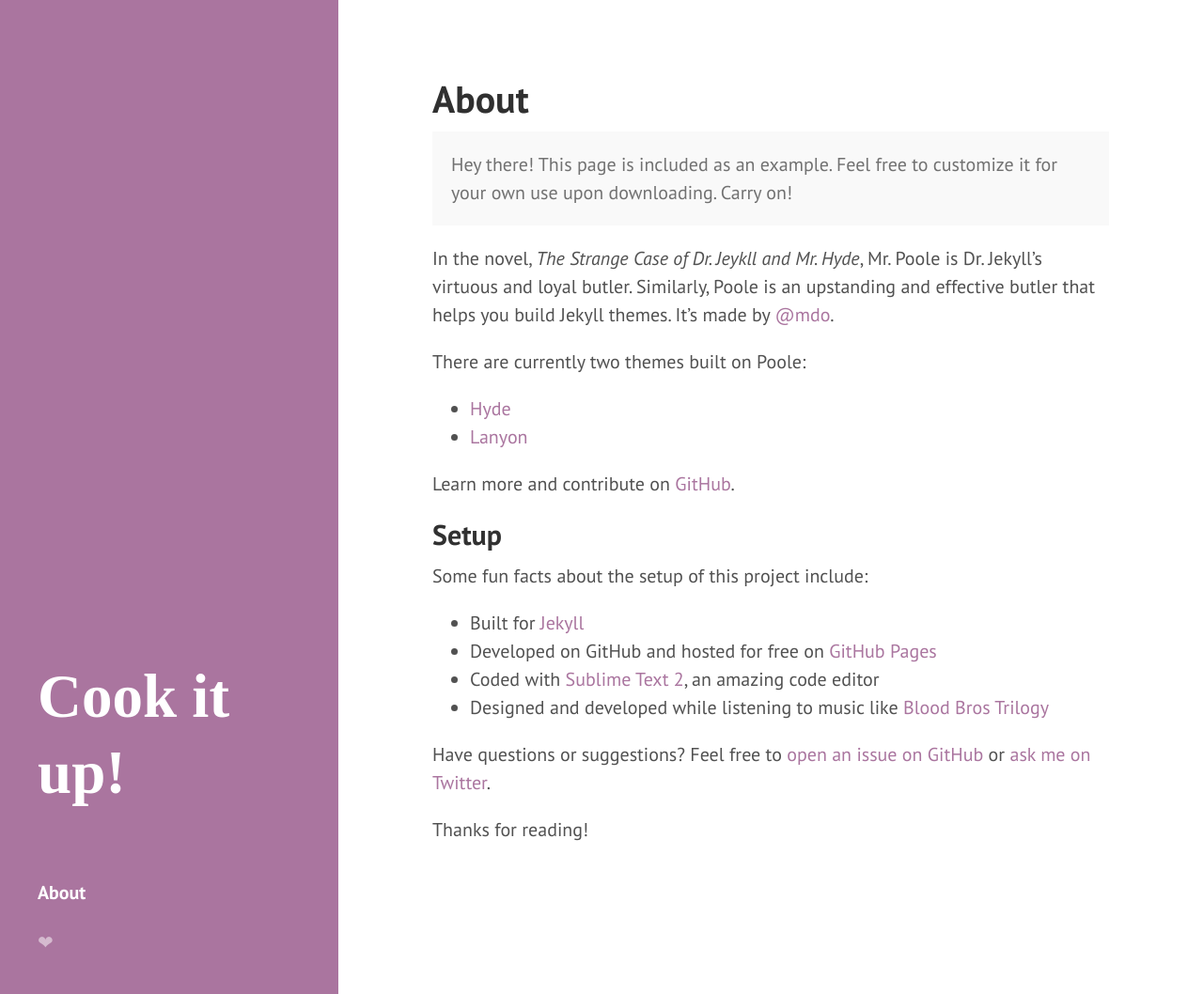
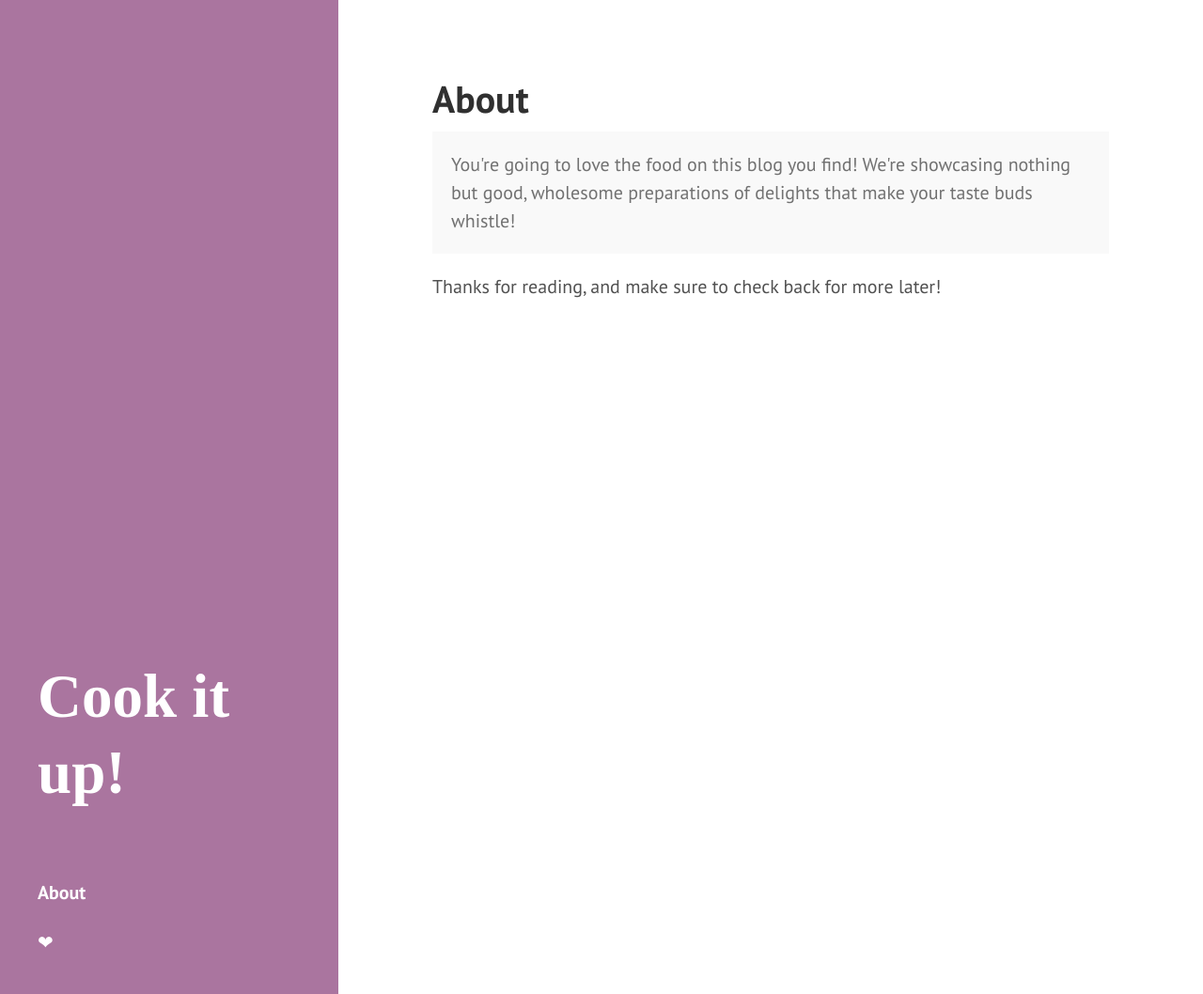
Before and after one commit to JustenRickert/cookitup, a Jekyll site: the page built from about.md, in a window 1280 px wide and 1058 px high. Shown: the whole window at 94% size. Built offline with Jekyll 4.4.1, drawn with Linux system fonts in a browser that asks for light colours; nearby versions of some CDN libraries; some web fonts are replaced.

Commit message:
Changed the about page. This is ready for production!

```diff
--- a/about.md
+++ b/about.md
@@ -4,27 +4,9 @@ title: About
 ---
 
 <p class="message">
-  Hey there! This page is included as an example. Feel free to customize it for your own use upon downloading. Carry on!
+  You're going to love the food on this blog you find! We're showcasing nothing
+  but good, wholesome preparations of delights that make your taste buds
+  whistle!
 </p>
 
-In the novel, *The Strange Case of Dr. Jeykll and Mr. Hyde*, Mr. Poole is Dr. Jekyll's virtuous and loyal butler. Similarly, Poole is an upstanding and effective butler that helps you build Jekyll themes. It's made by [@mdo](https://twitter.com/mdo).
-
-There are currently two themes built on Poole:
-
-* [Hyde](http://hyde.getpoole.com)
-* [Lanyon](http://lanyon.getpoole.com)
-
-Learn more and contribute on [GitHub](https://github.com/poole).
-
-## Setup
-
-Some fun facts about the setup of this project include:
-
-* Built for [Jekyll](http://jekyllrb.com)
-* Developed on GitHub and hosted for free on [GitHub Pages](https://pages.github.com)
-* Coded with [Sublime Text 2](http://sublimetext.com), an amazing code editor
-* Designed and developed while listening to music like [Blood Bros Trilogy](https://soundcloud.com/maddecent/sets/blood-bros-series)
-
-Have questions or suggestions? Feel free to [open an issue on GitHub](https://github.com/poole/issues/new) or [ask me on Twitter](https://twitter.com/mdo).
-
-Thanks for reading!
+Thanks for reading, and make sure to check back for more later!
--- a/public/css/hyde.css
+++ b/public/css/hyde.css
@@ -57,7 +57,7 @@ html {
 .sidebar {
   text-align: center;
   padding: 2rem 1rem;
-  color: rgba(255,255,255,.5);
+  color: rgba(255,255,255,1);
   background-color: #202020;
 }
 @media (min-width: 48em) {
```
